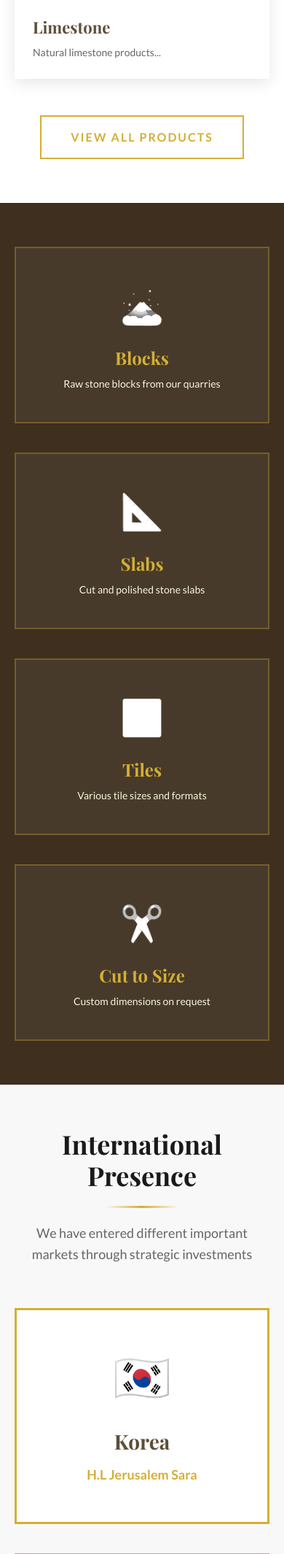
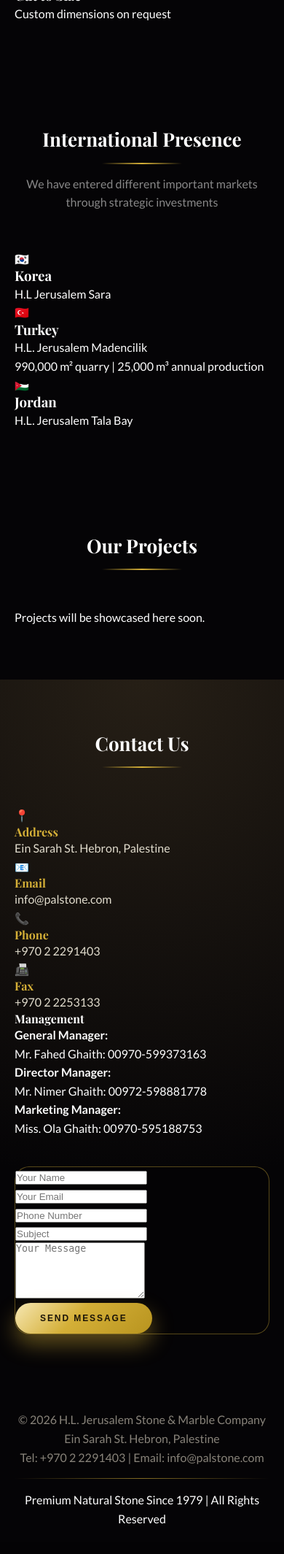
Before and after one commit to motasem54/HLJerusalem, a PHP site: page /hljerusalem/ in a window 390 px wide; the page is wider, and only the part inside the window is pictured. Shown: the part 4019-6148 px from the top of that part at 73% size. After the commit the page ends 6107 px from the top of that part, so only its background shows below. Run offline with PHP 8.4, Linux system fonts and the light colour scheme; a user stored in the database is signed in; data comes from the database, SQL or seed files in the repository; data that the repository does not hold is empty; some libraries are stand-ins or nearby versions.

Commit message:
Enhance luxury design and mobile responsiveness for HLJerusalem site

```diff
--- a/assets/css/style.css
+++ b/assets/css/style.css
@@ -9,11 +9,11 @@
     --color-dark-gold: #B8941F;
     --color-brown: #5D4E37;
     --color-dark-brown: #3E2F1F;
-    --color-black: #1A1A1A;
+    --color-black: #050406;
     --color-white: #FFFFFF;
     --color-cream: #F5F5DC;
     --color-light-gray: #F8F8F8;
-    --color-gray: #666666;
+    --color-gray: #888888;
 
     --font-primary: 'Playfair Display', serif;
     --font-secondary: 'Lato', sans-serif;
@@ -28,11 +28,16 @@
     box-sizing: border-box;
 }
 
+html {
+    scroll-behavior: smooth;
+}
+
 body {
     font-family: var(--font-secondary);
-    color: var(--color-black);
+    color: var(--color-white);
     line-height: 1.6;
     overflow-x: hidden;
+    background: radial-gradient(circle at top, #141015 0, #050406 55%);
 }
 
 h1, h2, h3, h4, h5, h6 {
@@ -135,326 +138,289 @@ nav a.active::after {
     width: 100%;
 }
 
+/* Mobile Nav */
+.nav-toggle {
+    display: none;
+    width: 40px;
+    height: 40px;
+    border-radius: 999px;
+    border: 1px solid rgba(212, 175, 55, 0.4);
+    display: none;
+    align-items: center;
+    justify-content: center;
+    cursor: pointer;
+}
+
+.nav-toggle span {
+    width: 18px;
+    height: 2px;
+    background: var(--color-gold);
+    position: relative;
+}
+
+.nav-toggle span::before,
+.nav-toggle span::after {
+    content: '';
+    position: absolute;
+    left: 0;
+    width: 18px;
+    height: 2px;
+    background: var(--color-gold);
+}
+
+.nav-toggle span::before { top: -6px; }
+.nav-toggle span::after { top: 6px; }
+
+nav.open {
+    position: absolute;
+    top: 60px;
+    right: 0;
+    left: 0;
+    background: rgba(5, 4, 6, 0.98);
+    padding: 16px 0 10px;
+    border-bottom: 1px solid rgba(212, 175, 55, 0.25);
+}
+
+nav.open ul {
+    flex-direction: column;
+    align-items: center;
+    gap: 14px;
+}
+
 /* ===== Hero Section ===== */
 .hero-section {
-    height: 100vh;
+    min-height: 100vh;
     position: relative;
     display: flex;
     align-items: center;
     justify-content: center;
-    background: linear-gradient(135deg, var(--color-black) 0%, var(--color-dark-brown) 100%);
+    padding-top: 90px;
     overflow: hidden;
 }
 
 .hero-section::before {
     content: '';
     position: absolute;
-    top: 0;
-    left: 0;
-    right: 0;
-    bottom: 0;
-    background-image: url('../images/stone-texture.jpg');
-    background-size: cover;
-    background-position: center;
-    opacity: 0.1;
-    animation: subtleZoom 30s ease-in-out infinite alternate;
-}
-
-@keyframes subtleZoom {
-    0% { transform: scale(1); }
-    100% { transform: scale(1.1); }
+    inset: 0;
+    background-image: radial-gradient(circle at 10% 20%, rgba(212,175,55,0.10) 0, transparent 50%),
+                      radial-gradient(circle at 80% 0%, rgba(255,255,255,0.04) 0, transparent 55%);
+    opacity: 1;
 }
 
 .hero-overlay {
     position: absolute;
-    top: 0;
-    left: 0;
-    right: 0;
-    bottom: 0;
-    background: radial-gradient(ellipse at center, transparent 0%, rgba(26, 26, 26, 0.8) 100%);
+    inset: 0;
+    background: radial-gradient(circle at center, rgba(0,0,0,0) 0, rgba(0,0,0,0.75) 68%, rgba(0,0,0,0.95) 100%);
 }
 
 .hero-content {
     position: relative;
     z-index: 2;
     text-align: center;
-    color: var(--color-white);
-    animation: fadeInUp 1s ease-out;
-}
-
-@keyframes fadeInUp {
-    from {
-        opacity: 0;
-        transform: translateY(30px);
-    }
-    to {
-        opacity: 1;
-        transform: translateY(0);
-    }
+    max-width: 720px;
+    padding: 0 16px;
 }
 
 .hero-logo {
-    width: 150px;
+    width: 130px;
+    height: 130px;
+    margin: 0 auto 16px;
+    border-radius: 28px;
+    background: radial-gradient(circle at 30% 0, #fff8dd 0, #d4af37 40%, #8c6a18 100%);
+    display: flex;
+    align-items: center;
+    justify-content: center;
+    box-shadow: 0 0 40px rgba(212, 175, 55, 0.5);
+}
+
+.hero-logo img {
+    width: 80%;
     height: auto;
-    margin: 0 auto 20px;
-    filter: drop-shadow(0 0 20px rgba(212, 175, 55, 0.5));
 }
 
 .hero-title {
-    font-size: 72px;
-    font-weight: 700;
+    font-size: clamp(34px, 6vw, 64px);
+    letter-spacing: 0.28em;
     color: var(--color-gold);
-    margin-bottom: 10px;
-    letter-spacing: 8px;
-    text-shadow: 2px 2px 4px rgba(0, 0, 0, 0.5);
+    text-transform: uppercase;
+    margin-bottom: 8px;
 }
 
 .hero-subtitle {
-    font-size: 28px;
-    font-weight: 300;
-    margin-bottom: 10px;
-    letter-spacing: 4px;
+    font-size: clamp(18px, 3vw, 26px);
+    text-transform: uppercase;
+    letter-spacing: 0.22em;
+    color: #e4e0d0;
+    margin-bottom: 8px;
 }
 
 .hero-tagline {
-    font-size: 18px;
-    margin-bottom: 40px;
-    color: var(--color-cream);
+    font-size: 16px;
+    color: #b9b4a3;
+    margin-bottom: 28px;
 }
 
-/* ===== Buttons ===== */
+.hero-buttons {
+    display: flex;
+    gap: 12px;
+    justify-content: center;
+    flex-wrap: wrap;
+}
+
 .btn-gold {
-    display: inline-block;
-    padding: 15px 40px;
-    background: var(--color-gold);
-    color: var(--color-black);
+    display: inline-flex;
+    align-items: center;
+    justify-content: center;
+    padding: 14px 34px;
+    background: linear-gradient(135deg, #f6e7b2, #d4af37 45%, #b8941f);
+    color: #1b1407;
     font-weight: 600;
     text-transform: uppercase;
-    letter-spacing: 2px;
-    border: 2px solid var(--color-gold);
+    letter-spacing: 0.16em;
+    border-radius: 999px;
+    border: none;
     cursor: pointer;
-    transition: var(--transition);
+    box-shadow: 0 14px 30px rgba(212, 175, 55, 0.45);
+    font-size: 12px;
 }
 
 .btn-gold:hover {
-    background: transparent;
-    color: var(--color-gold);
     transform: translateY(-2px);
-    box-shadow: 0 10px 30px rgba(212, 175, 55, 0.3);
+    box-shadow: 0 18px 40px rgba(212, 175, 55, 0.6);
 }
 
 .btn-outline-gold {
-    display: inline-block;
-    padding: 15px 40px;
-    background: transparent;
+    display: inline-flex;
+    align-items: center;
+    justify-content: center;
+    padding: 13px 30px;
+    border-radius: 999px;
+    border: 1px solid rgba(212, 175, 55, 0.7);
     color: var(--color-gold);
-    font-weight: 600;
+    font-size: 12px;
     text-transform: uppercase;
-    letter-spacing: 2px;
-    border: 2px solid var(--color-gold);
-    cursor: pointer;
-    transition: var(--transition);
+    letter-spacing: 0.16em;
 }
 
 .btn-outline-gold:hover {
-    background: var(--color-gold);
-    color: var(--color-black);
-    transform: translateY(-2px);
-    box-shadow: 0 10px 30px rgba(212, 175, 55, 0.3);
-}
-
-.btn-view {
-    display: inline-block;
-    padding: 12px 30px;
-    background: var(--color-gold);
-    color: var(--color-black);
-    font-weight: 600;
-    text-transform: uppercase;
-    letter-spacing: 1px;
-    border: none;
-    cursor: pointer;
-    transition: var(--transition);
-}
-
-.btn-view:hover {
-    background: var(--color-dark-gold);
-    transform: scale(1.05);
-}
-
-/* ===== Scroll Indicator ===== */
-.scroll-indicator {
-    position: absolute;
-    bottom: 30px;
-    left: 50%;
-    transform: translateX(-50%);
-    z-index: 2;
-}
-
-.scroll-indicator span {
-    display: block;
-    width: 24px;
-    height: 40px;
-    border: 2px solid var(--color-gold);
-    border-radius: 20px;
-    position: relative;
-}
-
-.scroll-indicator span::before {
-    content: '';
-    position: absolute;
-    top: 8px;
-    left: 50%;
-    transform: translateX(-50%);
-    width: 4px;
-    height: 10px;
-    background: var(--color-gold);
-    border-radius: 2px;
-    animation: scrollDown 2s ease-in-out infinite;
-}
-
-@keyframes scrollDown {
-    0%, 100% { top: 8px; opacity: 1; }
-    50% { top: 20px; opacity: 0.3; }
+    background: rgba(212, 175, 55, 0.1);
 }
 
 /* ===== Sections ===== */
 section {
-    padding: 100px 0;
+    padding: 96px 0;
 }
 
 .section-header {
     text-align: center;
-    margin-bottom: 60px;
+    margin-bottom: 52px;
 }
 
 .section-title {
-    font-size: 48px;
-    color: var(--color-black);
-    margin-bottom: 20px;
+    font-size: 34px;
+    color: var(--color-white);
+    margin-bottom: 16px;
 }
 
 .title-divider {
-    width: 100px;
-    height: 3px;
+    width: 110px;
+    height: 2px;
     background: linear-gradient(90deg, transparent, var(--color-gold), transparent);
-    margin: 0 auto 20px;
+    margin: 0 auto 14px;
 }
 
 .section-description {
-    font-size: 18px;
+    font-size: 16px;
     color: var(--color-gray);
-    max-width: 700px;
+    max-width: 680px;
     margin: 0 auto;
 }
 
 /* ===== About Section ===== */
 .about-section {
-    background: var(--color-light-gray);
+    background: radial-gradient(circle at top left, #2c2418 0, #141015 55%, #050406 100%);
 }
 
 .about-content {
     display: grid;
-    grid-template-columns: 1fr 1fr;
-    gap: 60px;
+    grid-template-columns: minmax(0, 1.4fr) minmax(0, 1fr);
+    gap: 48px;
     align-items: center;
 }
 
 .about-text .lead-text {
-    font-size: 20px;
-    color: var(--color-brown);
+    font-size: 18px;
+    color: #f3e8c8;
     font-weight: 600;
-    margin-bottom: 20px;
+    margin-bottom: 16px;
 }
 
 .about-text p {
-    margin-bottom: 15px;
-    color: var(--color-gray);
-    line-height: 1.8;
+    margin-bottom: 12px;
+    color: #c5c0b3;
 }
 
 .about-stats {
     display: grid;
-    grid-template-columns: 1fr 1fr;
-    gap: 30px;
+    grid-template-columns: repeat(2, minmax(0, 1fr));
+    gap: 18px;
 }
 
 .stat-item {
     text-align: center;
-    padding: 30px;
-    background: var(--color-white);
-    border: 2px solid var(--color-gold);
-    transition: var(--transition);
-}
-
-.stat-item:hover {
-    transform: translateY(-5px);
-    box-shadow: 0 10px 30px rgba(0, 0, 0, 0.1);
+    padding: 20px 16px;
+    background: linear-gradient(145deg, rgba(212,175,55,0.06), rgba(0,0,0,0.8));
+    border-radius: 18px;
+    border: 1px solid rgba(212,175,55,0.5);
 }
 
 .stat-number {
     display: block;
-    font-size: 42px;
-    font-weight: 700;
+    font-size: 30px;
     color: var(--color-gold);
-    margin-bottom: 10px;
+    margin-bottom: 6px;
 }
 
 .stat-label {
-    display: block;
-    font-size: 14px;
-    color: var(--color-gray);
+    font-size: 11px;
     text-transform: uppercase;
-    letter-spacing: 1px;
+    letter-spacing: 0.16em;
+    color: #c3bdad;
 }
 
 /* ===== Products Section ===== */
+.products-section {
+    background: #0b090c;
+}
+
 .products-grid {
     display: grid;
-    grid-template-columns: repeat(auto-fit, minmax(280px, 1fr));
-    gap: 30px;
-    margin-bottom: 50px;
+    grid-template-columns: repeat(auto-fit, minmax(260px, 1fr));
+    gap: 26px;
+    margin-bottom: 40px;
 }
 
 .product-card {
-    background: var(--color-white);
+    background: radial-gradient(circle at top, #2a2218 0, #0b090c 55%);
+    border-radius: 20px;
     overflow: hidden;
-    box-shadow: 0 5px 20px rgba(0, 0, 0, 0.1);
-    transition: var(--transition);
-}
-
-.product-card:hover {
-    transform: translateY(-10px);
-    box-shadow: 0 15px 40px rgba(0, 0, 0, 0.2);
+    border: 1px solid rgba(212, 175, 55, 0.35);
 }
 
 .product-image {
     position: relative;
-    overflow: hidden;
-    height: 300px;
-}
-
-.product-image img {
-    width: 100%;
-    height: 100%;
-    object-fit: cover;
-    transition: var(--transition);
-}
-
-.product-card:hover .product-image img {
-    transform: scale(1.1);
+    height: 230px;
+    background: linear-gradient(135deg, #44413a, #26221c);
 }
 
 .product-overlay {
     position: absolute;
-    top: 0;
-    left: 0;
-    right: 0;
-    bottom: 0;
-    background: rgba(26, 26, 26, 0.8);
+    inset: 0;
+    background: radial-gradient(circle at center, rgba(0,0,0,0.1) 0, rgba(0,0,0,0.82) 68%);
+    opacity: 0;
     display: flex;
     align-items: center;
     justify-content: center;
-    opacity: 0;
     transition: var(--transition);
 }
 
@@ -463,350 +429,111 @@ section {
 }
 
 .product-info {
-    padding: 25px;
+    padding: 20px 20px 18px;
 }
 
 .product-title {
-    font-size: 22px;
-    color: var(--color-brown);
-    margin-bottom: 10px;
+    font-size: 18px;
+    color: #f5edd5;
+    margin-bottom: 6px;
 }
 
 .product-description {
-    color: var(--color-gray);
-    font-size: 14px;
-    line-height: 1.6;
-}
-
-/* ===== Types Section ===== */
-.types-section {
-    background: var(--color-dark-brown);
-    color: var(--color-white);
-}
-
-.types-grid {
-    display: grid;
-    grid-template-columns: repeat(auto-fit, minmax(250px, 1fr));
-    gap: 40px;
-}
-
-.type-item {
-    text-align: center;
-    padding: 40px 20px;
-    background: rgba(255, 255, 255, 0.05);
-    border: 2px solid rgba(212, 175, 55, 0.3);
-    transition: var(--transition);
-}
-
-.type-item:hover {
-    background: rgba(212, 175, 55, 0.1);
-    border-color: var(--color-gold);
-    transform: translateY(-5px);
-}
-
-.type-icon {
-    font-size: 48px;
-    margin-bottom: 20px;
-    filter: grayscale(100%) brightness(200%);
-}
-
-.type-item h3 {
-    font-size: 24px;
-    color: var(--color-gold);
-    margin-bottom: 10px;
-}
-
-.type-item p {
-    color: var(--color-cream);
-    font-size: 14px;
-}
-
-/* ===== International Section ===== */
-.international-section {
-    background: var(--color-light-gray);
-}
-
-.branches-grid {
-    display: grid;
-    grid-template-columns: repeat(auto-fit, minmax(300px, 1fr));
-    gap: 40px;
-}
-
-.branch-card {
-    text-align: center;
-    padding: 40px;
-    background: var(--color-white);
-    border: 3px solid var(--color-gold);
-    transition: var(--transition);
-}
-
-.branch-card:hover {
-    transform: translateY(-10px);
-    box-shadow: 0 15px 40px rgba(212, 175, 55, 0.3);
-}
-
-.branch-flag {
-    font-size: 64px;
-    margin-bottom: 20px;
-}
-
-.branch-card h3 {
-    font-size: 28px;
-    color: var(--color-brown);
-    margin-bottom: 15px;
-}
-
-.branch-name {
-    font-size: 18px;
-    color: var(--color-gold);
-    font-weight: 600;
-    margin-bottom: 10px;
-}
-
-.branch-details {
-    font-size: 14px;
-    color: var(--color-gray);
-}
-
-/* ===== Projects Section ===== */
-.projects-grid {
-    display: grid;
-    grid-template-columns: repeat(auto-fit, minmax(350px, 1fr));
-    gap: 30px;
-    margin-bottom: 50px;
-}
-
-.project-card {
-    background: var(--color-white);
-    box-shadow: 0 5px 20px rgba(0, 0, 0, 0.1);
-    overflow: hidden;
-    transition: var(--transition);
-}
-
-.project-card:hover {
-    transform: translateY(-10px);
-    box-shadow: 0 15px 40px rgba(0, 0, 0, 0.2);
-}
-
-.project-image {
-    height: 250px;
-    overflow: hidden;
-}
-
-.project-image img {
-    width: 100%;
-    height: 100%;
-    object-fit: cover;
-    transition: var(--transition);
-}
-
-.project-card:hover .project-image img {
-    transform: scale(1.1);
-}
-
-.project-info {
-    padding: 25px;
-}
-
-.project-info h3 {
-    font-size: 20px;
-    color: var(--color-brown);
-    margin-bottom: 10px;
-}
-
-.project-location {
-    color: var(--color-gray);
-    font-size: 14px;
+    font-size: 13px;
+    color: #b3ad9c;
 }
 
 /* ===== Contact Section ===== */
 .contact-section {
-    background: var(--color-dark-brown);
-    color: var(--color-white);
-}
-
-.contact-section .section-title,
-.contact-section .title-divider {
-    color: var(--color-gold);
+    background: radial-gradient(circle at top, #261f16 0, #050406 70%);
 }
 
 .contact-content {
     display: grid;
-    grid-template-columns: 1fr 1.5fr;
-    gap: 60px;
-}
-
-.contact-item {
-    display: flex;
-    gap: 20px;
-    margin-bottom: 30px;
-}
-
-.contact-icon {
-    font-size: 32px;
-    flex-shrink: 0;
+    grid-template-columns: minmax(0, 1.1fr) minmax(0, 1.3fr);
+    gap: 40px;
 }
 
 .contact-item h4 {
     color: var(--color-gold);
-    margin-bottom: 5px;
-    font-size: 18px;
 }
 
 .contact-item p {
-    color: var(--color-cream);
-    font-size: 16px;
-}
-
-.contact-item a {
-    color: var(--color-gold);
-}
-
-.contact-item a:hover {
-    text-decoration: underline;
-}
-
-.management-info {
-    margin-top: 30px;
-    padding: 25px;
-    background: rgba(255, 255, 255, 0.05);
-    border-left: 3px solid var(--color-gold);
-}
-
-.management-info h4 {
-    color: var(--color-gold);
-    margin-bottom: 15px;
-    font-size: 20px;
-}
-
-.management-info p {
-    margin-bottom: 12px;
-    color: var(--color-cream);
-    font-size: 14px;
-    line-height: 1.8;
-}
-
-.management-info strong {
-    color: var(--color-white);
+    color: #e2ddce;
 }
 
 .contact-form {
-    background: rgba(255, 255, 255, 0.05);
-    padding: 40px;
-    border: 2px solid rgba(212, 175, 55, 0.3);
-}
-
-.form-group {
-    margin-bottom: 20px;
-}
-
-.form-group input,
-.form-group textarea {
-    width: 100%;
-    padding: 15px;
-    background: rgba(255, 255, 255, 0.1);
-    border: 1px solid rgba(212, 175, 55, 0.3);
-    color: var(--color-white);
-    font-family: var(--font-secondary);
-    font-size: 16px;
-    transition: var(--transition);
-}
-
-.form-group input::placeholder,
-.form-group textarea::placeholder {
-    color: rgba(255, 255, 255, 0.5);
-}
-
-.form-group input:focus,
-.form-group textarea:focus {
-    outline: none;
-    border-color: var(--color-gold);
-    background: rgba(255, 255, 255, 0.15);
+    background: rgba(5,4,6,0.9);
+    border-radius: 20px;
+    border: 1px solid rgba(212, 175, 55, 0.4);
 }
 
 /* ===== Footer ===== */
 footer {
-    background: var(--color-black);
-    color: var(--color-white);
-    padding: 40px 0 20px;
+    background: #050406;
+    padding: 32px 0 20px;
     text-align: center;
 }
 
-.footer-content {
-    margin-bottom: 20px;
-}
-
 .footer-content p {
-    color: var(--color-gray);
-    margin-bottom: 5px;
+    color: #88837a;
 }
 
 .footer-divider {
-    width: 100%;
     height: 1px;
-    background: rgba(212, 175, 55, 0.2);
-    margin: 20px 0;
-}
-
-.footer-bottom {
-    color: var(--color-gray);
-    font-size: 14px;
-}
-
-.footer-bottom a {
-    color: var(--color-gold);
-}
-
-.footer-bottom a:hover {
-    text-decoration: underline;
-}
-
-/* ===== Utility Classes ===== */
-.text-center {
-    text-align: center;
+    background: radial-gradient(circle at center, rgba(212,175,55,0.6), transparent);
+    margin: 16px 0;
 }
 
 /* ===== Responsive Design ===== */
-@media (max-width: 968px) {
-    .hero-title {
-        font-size: 48px;
-        letter-spacing: 4px;
-    }
-
+@media (max-width: 992px) {
     .about-content,
     .contact-content {
         grid-template-columns: 1fr;
-        gap: 40px;
-    }
-
-    .section-title {
-        font-size: 36px;
-    }
-
-    nav ul {
-        gap: 20px;
     }
 }
 
 @media (max-width: 768px) {
+    .header-container {
+        padding-inline: 16px;
+    }
+
     nav {
         display: none;
     }
 
-    .hero-title {
-        font-size: 36px;
-    }
-
-    .hero-subtitle {
-        font-size: 20px;
+    .nav-toggle {
+        display: flex;
     }
 
     section {
-        padding: 60px 0;
+        padding: 72px 0;
     }
 
-    .products-grid,
-    .projects-grid {
+    .about-stats {
+        grid-template-columns: repeat(2, minmax(0, 1fr));
+    }
+
+    .products-grid {
         grid-template-columns: 1fr;
     }
 }
+
+@media (max-width: 480px) {
+    .hero-content {
+        padding-inline: 10px;
+    }
+
+    .hero-title {
+        letter-spacing: 0.18em;
+    }
+
+    .about-stats {
+        grid-template-columns: 1fr 1fr;
+        gap: 12px;
+    }
+
+    .section-title {
+        font-size: 26px;
+    }
+}
```
Also changed, not shown: other parts of assets/css/style.css (+15 -17 lines).
